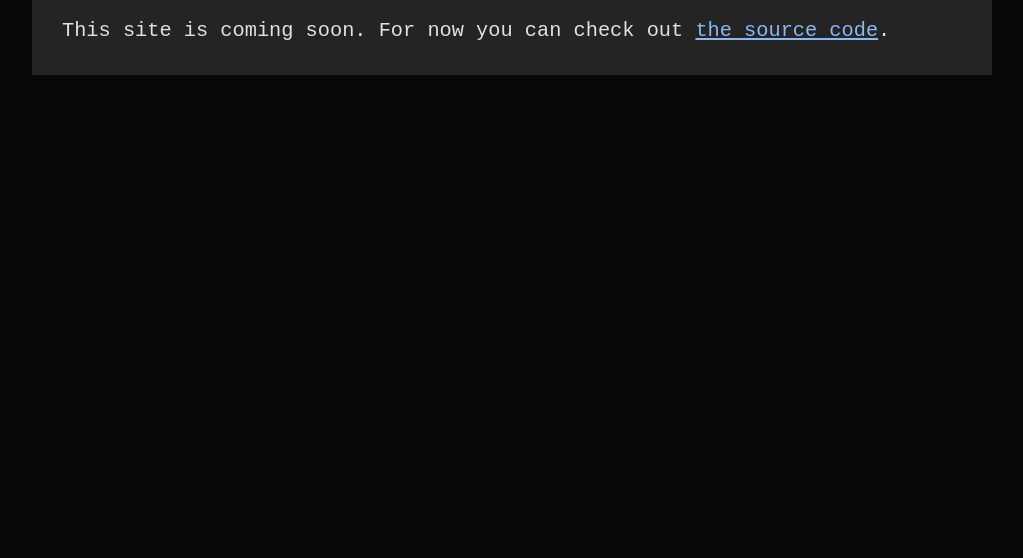
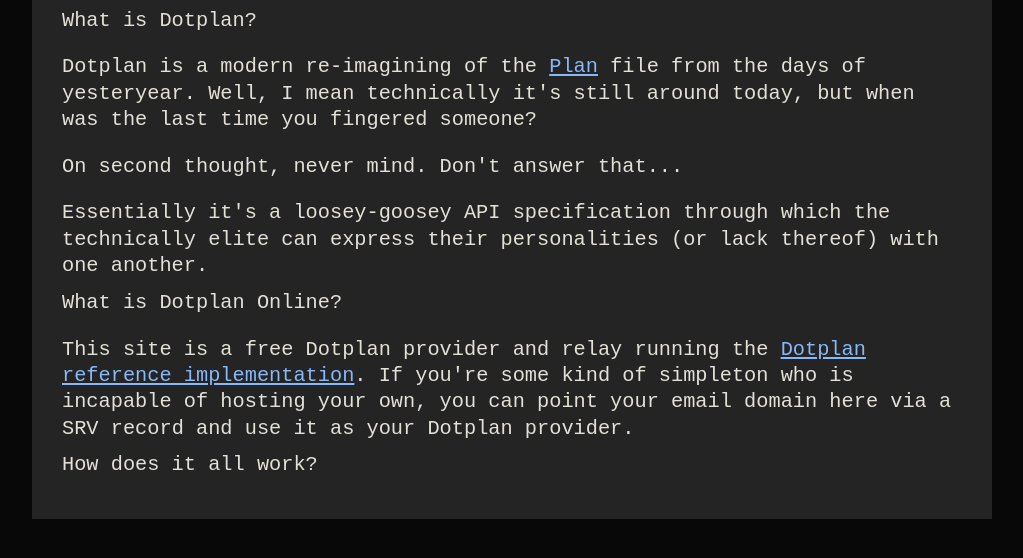
Before and after one commit to rudism/dotplan-online, a plain HTML site: page static/index.html in a window 1280 px wide. Shown: the part 90-648 px from the top of the page, without its empty margins (128-1151 px from the left). Drawn offline with Linux system fonts and the light colour scheme.

Commit message:
404 response respects accepted content type

```diff
--- a/static/index.html
+++ b/static/index.html
@@ -8,7 +8,14 @@
 <body>
   <main>
     <h1>Dotplan Online</h1>
-    <p>This site is coming soon. For now you can check out <a href='https://github.com/rudism/dotplan-online'>the source code</a>.
+    <h2>What is Dotplan?</h2>
+    <p>Dotplan is a modern re-imagining of the <a href='https://unix.stackexchange.com/questions/122782/what-is-plan-for-users'>Plan</a> file from the days of yesteryear. Well, I mean technically it's still around today, but when was the last time you <code>finger</code>ed someone?</p>
+    <p>On second thought, never mind. Don't answer that...</p>
+    <p>Essentially it's a loosey-goosey API specification through which the technically elite can express their personalities (or lack thereof) with one another.</p>
+    <h2>What is Dotplan Online?</h2>
+    <p>This site is a free Dotplan provider and relay running the <a href='https://github.com/rudism/dotplan-online'>Dotplan reference implementation</a>. If you're some kind of simpleton who is incapable of hosting your own, you can point your email domain here via a <code>SRV</code> record and use it as your Dotplan provider.</p>
+    <h2>How does it all work?</h2>
+    <p></p>
   </main>
 </body>
 </html>
```
Also changed, not shown: 2 other files.
